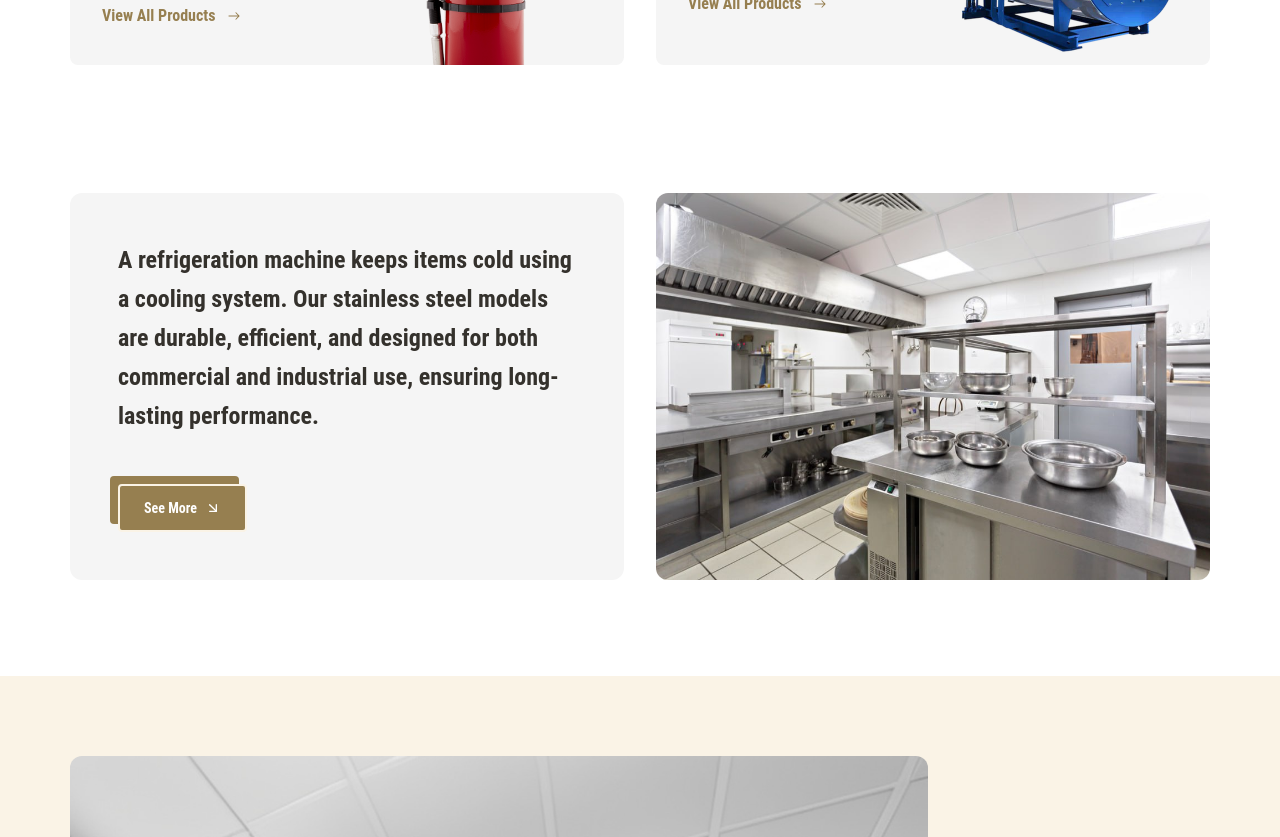
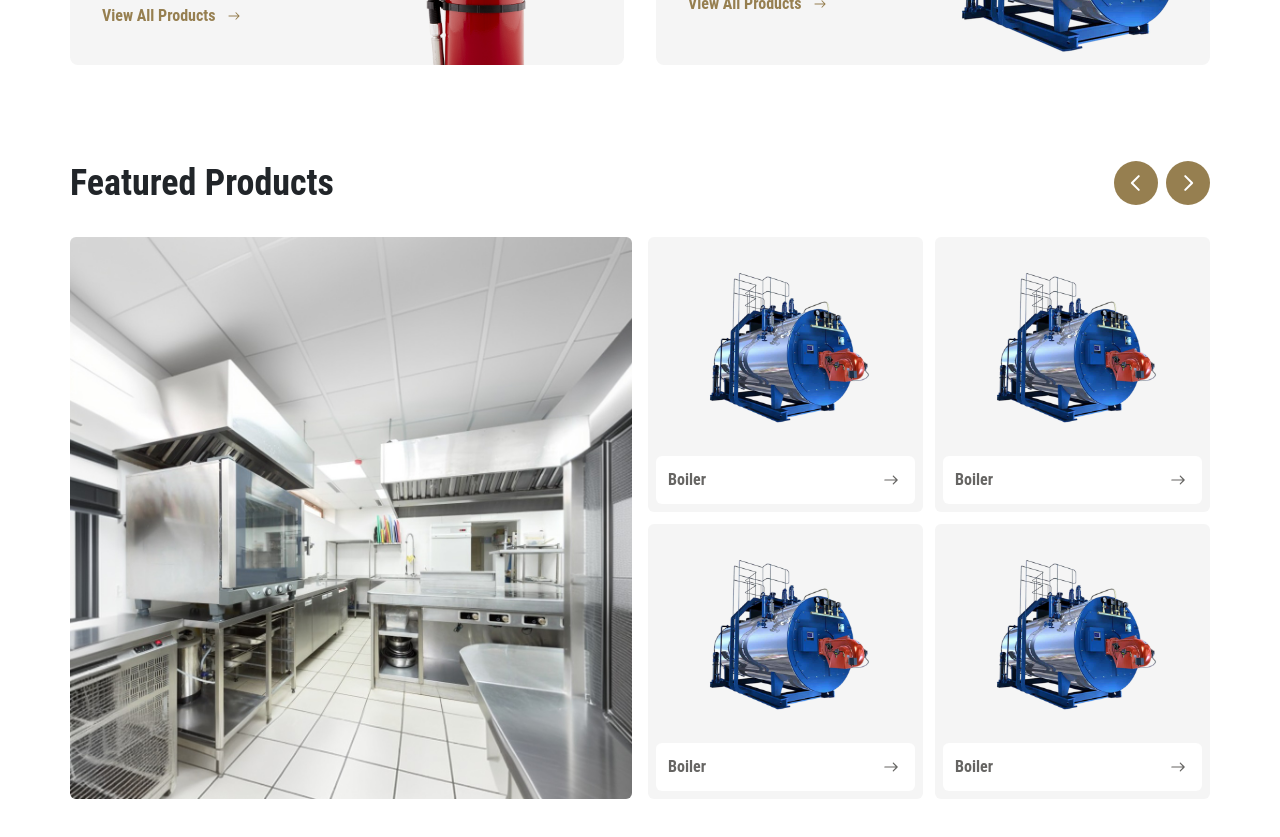
Before and after one commit to AlaaAhmeeddd/general-trade, a Next.js app: page / in a window 1280 px wide. Shown: the part 1760-2597 px from the top of the page. Built offline with nearby package versions, Linux system fonts and the light colour scheme.

Commit message:
feat: add featured products section

```diff
--- /dev/null
+++ b/app/(site)/components/FeaturedProducts.tsx
@@ -0,0 +1,80 @@
+"use client"
+import { products } from "@/constants"
+import { useState, useEffect } from "react"
+import { Swiper, SwiperSlide } from "swiper/react"
+import { Swiper as SwiperInstance } from 'swiper'
+import { IoIosArrowRoundForward } from "react-icons/io";
+import SwiperBtn from "./SwiperBtn"
+import Image from "next/image"
+import Link from "next/link"
+
+export default function FeaturedProducts() {
+    const [product, setProduct] = useState(products[0])
+    const [swiperInstance, setSwiperInstance] = useState<SwiperInstance | null>(null);
+
+    const handleSlideChange = (swiper: any) => {
+        const currentIndex = swiper.activeIndex;
+        setProduct(products[currentIndex]);
+    }
+
+    useEffect(() => {
+        if (swiperInstance) {
+            swiperInstance.on('slideChange', handleSlideChange);
+        }
+        return () => {
+            if (swiperInstance) {
+                swiperInstance.off('slideChange', handleSlideChange);
+            }
+        }
+    }, [swiperInstance]);
+
+    return (
+        <div className='px-4 py-8 h-auto w-full'>
+            <div className="container mx-auto">
+                <div className="flex items-center justify-between mb-8">
+                    <h1 className="md:text-4xl text-2xl font-semibold">Featured Products</h1>
+                    <SwiperBtn
+                        swiper={swiperInstance}
+                        containerStyle="flex gap-2 justify-between xl:justify-none"
+                        btnStyle="bg-primary hover:bg-[#967F52]/80 text-white rounded-full text-[22px] w-[44px] h-[44px] flex justify-center items-center transition-all"
+                    />
+                </div>
+                <div className="flex gap-4 lg:flex-row flex-col">
+                    <div className="lg:w-[50%] w-full">
+                        <Image src={product.mainImage} alt="image" width={500} height={500} className="w-full h-full rounded-md" />
+                    </div>
+                    <Swiper
+                        slidesPerView={1}
+                        spaceBetween={30}
+                        onSwiper={setSwiperInstance}
+                        className="lg:w-[50%] w-full"
+                    >
+                        {products.map((product, index) => (
+                            <SwiperSlide key={index}>
+                                <div className="grid grid-cols-2 gap-3 h-full">
+                                    {product.items.map((item, idx) => (
+                                        <div key={idx} className="bg-gray-100 p-2 rounded-md flex flex-col gap-2 justify-between items-center">
+                                            <Image
+                                                src={item.productImage}
+                                                alt={item.title}
+                                                width={200}
+                                                height={200}
+                                                className="rounded-md object-contain relative top-[50%] -translate-y-[67%]"
+                                            />
+                                            <Link href="" className="bg-white p-3 rounded-md w-full group hover:bg-primary transition-all duration-150">
+                                                <p className="font-semibold group-hover:text-white text-dark-gray flex justify-between items-center transition-all duration-150">
+                                                    {item.title}
+                                                    <IoIosArrowRoundForward className="text-2xl" />
+                                                </p>
+                                            </Link>
+                                        </div>
+                                    ))}
+                                </div>
+                            </SwiperSlide>
+                        ))}
+                    </Swiper>
+                </div>
+            </div>
+        </div>
+    )
+}
--- a/app/(site)/components/ProductsMachinesPage.tsx
+++ b/app/(site)/components/ProductsMachinesPage.tsx
@@ -17,7 +17,7 @@ function Products({ items, name }: Props) {
   return (
     <div className="flex min-h-[70vh]">
       <Sidebar />
-      <div className="pb-20 flex flex-col items-center lg:my-0 my-auto">
+      <div className="pb-20 flex flex-col items-center lg:mx-0 mx-auto">
         <h1
           className={`text-[20px] mt-8 md:text-[40px] lg:text-[60px] font-bold text-center text-basic-text  `}
         >
@@ -104,7 +104,7 @@ function Products({ items, name }: Props) {
             </ul>
           </div> */}
 
-          <div className=" container mx-auto flex flex-col lg:flex-row justify-center items-stretch gap-8 px-4  flex-wrap">
+          <div className=" container mx-auto flex flex-col md:flex-row justify-center items-stretch gap-8 px-4  flex-wrap">
             {items?.map((item) => (
               <div
                 key={item._id}
--- /dev/null
+++ b/app/(site)/components/SwiperBtn.tsx
@@ -0,0 +1,24 @@
+"use client"
+import { PiCaretLeftBold, PiCaretRightBold } from "react-icons/pi"
+import { Swiper as SwiperInstance } from 'swiper'
+
+type sliderStyle = {
+    swiper: SwiperInstance | null,
+    containerStyle: string,
+    btnStyle: string,
+}
+
+const SwiperBtn = ({ swiper, containerStyle, btnStyle }: sliderStyle) => {
+    return (
+        <div className={containerStyle}>
+            <button className={btnStyle} onClick={() => swiper?.slidePrev()}>
+                <PiCaretLeftBold />
+            </button>
+            <button className={btnStyle} onClick={() => swiper?.slideNext()}>
+                <PiCaretRightBold />
+            </button>
+        </div>
+    )
+}
+
+export default SwiperBtn
--- a/app/(site)/page.tsx
+++ b/app/(site)/page.tsx
@@ -1,6 +1,7 @@
 import Categories from "./components/Categories"
 import ColdSection from "./components/ColdSection"
 import CollectionTypes from "./components/CollectionTypes"
+import FeaturedProducts from "./components/FeaturedProducts"
 import FeatureHighlights from "./components/FeatureHighlights"
 import Gallery from "./components/Gallery"
 import Hero from "./components/Hero"
@@ -13,6 +14,7 @@ export default function Home() {
       <FeatureHighlights />
       <Categories />
       <CollectionTypes />
+      <FeaturedProducts />
       <ColdSection />
       <HotSection />
       <Gallery />
--- a/constants/index.ts
+++ b/constants/index.ts
@@ -20,6 +20,7 @@ export const navLinks = [
     hasMenu: false,
   },
 ]
+
 export const productsType = [
   {
     title: "Heating",
@@ -53,3 +54,90 @@ export const productsType = [
     imageHref: "/medical.jpg",
   },
 ]
+
+export const products = [
+  {
+    mainImage: "/kitchen2.jpg",
+    items: [
+      {
+        productImage: "/boiler-nobackground.png",
+        title: "Boiler"
+      },
+      {
+        productImage: "/boiler-nobackground.png",
+        title: "Boiler"
+      },
+      {
+        productImage: "/boiler-nobackground.png",
+        title: "Boiler"
+      },
+      {
+        productImage: "/boiler-nobackground.png",
+        title: "Boiler"
+      },
+    ]
+  },
+  {
+    mainImage: "/machine.jpg",
+    items: [
+      {
+        productImage: "/Fire-Extinguisher-nobackground.png",
+        title: "Boiler"
+      },
+      {
+        productImage: "/Fire-Extinguisher-nobackground.png",
+        title: "Boiler"
+      },
+      {
+        productImage: "/Fire-Extinguisher-nobackground.png",
+        title: "Boiler"
+      },
+      {
+        productImage: "/Fire-Extinguisher-nobackground.png",
+        title: "Boiler"
+      },
+    ]
+  },
+  {
+    mainImage: "/kitchen3.jpg",
+    items: [
+      {
+        productImage: "/boiler-nobackground.png",
+        title: "Boiler"
+      },
+      {
+        productImage: "/boiler-nobackground.png",
+        title: "Boiler"
+      },
+      {
+        productImage: "/boiler-nobackground.png",
+        title: "Boiler"
+      },
+      {
+        productImage: "/boiler-nobackground.png",
+        title: "Boiler"
+      },
+    ]
+  },
+  {
+    mainImage: "/machine.jpg",
+    items: [
+      {
+        productImage: "/Fire-Extinguisher-nobackground.png",
+        title: "Boiler"
+      },
+      {
+        productImage: "/Fire-Extinguisher-nobackground.png",
+        title: "Boiler"
+      },
+      {
+        productImage: "/Fire-Extinguisher-nobackground.png",
+        title: "Boiler"
+      },
+      {
+        productImage: "/Fire-Extinguisher-nobackground.png",
+        title: "Boiler"
+      },
+    ]
+  },
+]
```
Also changed, not shown: app/(site)/components/Sidebar.tsx (+13 -5 lines).
